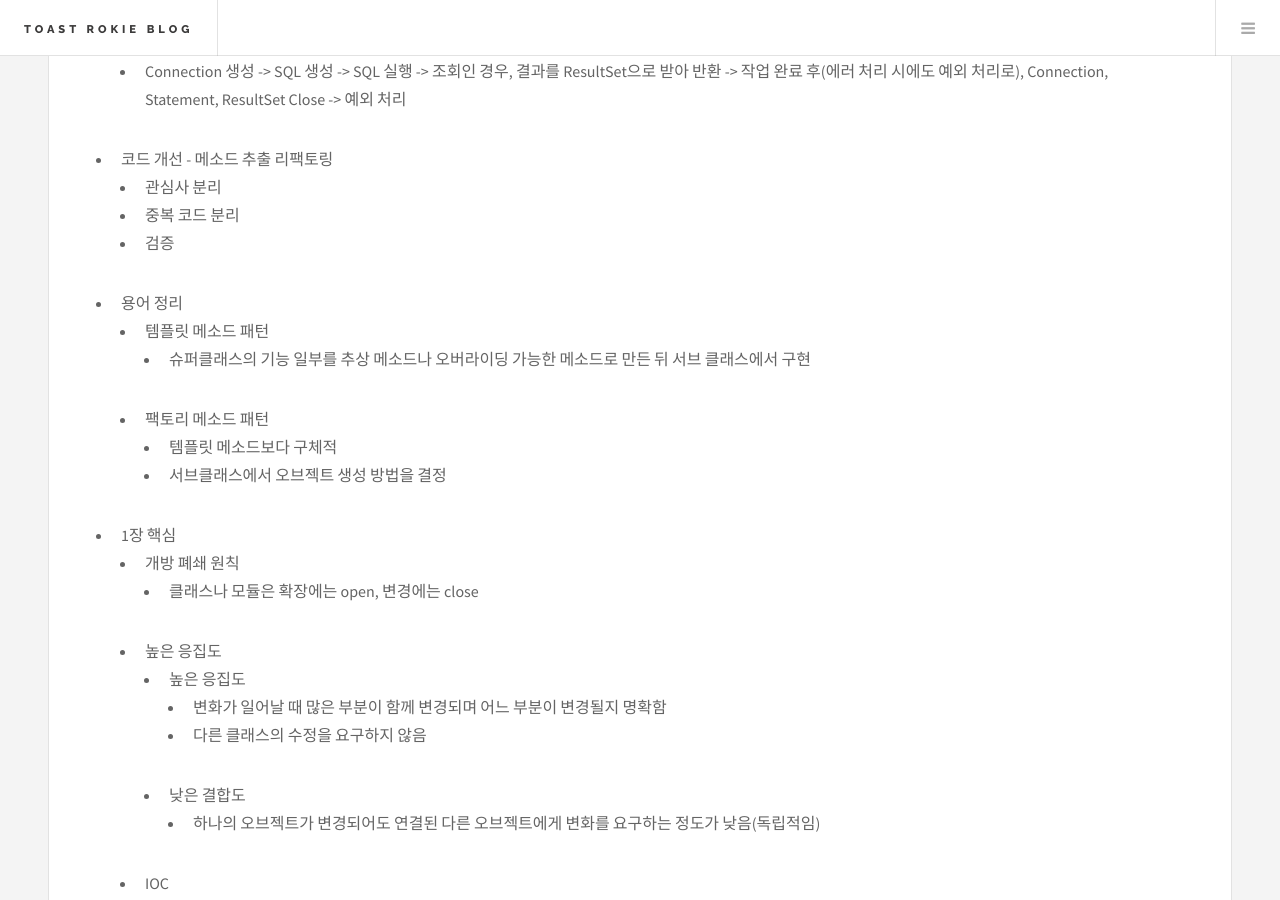
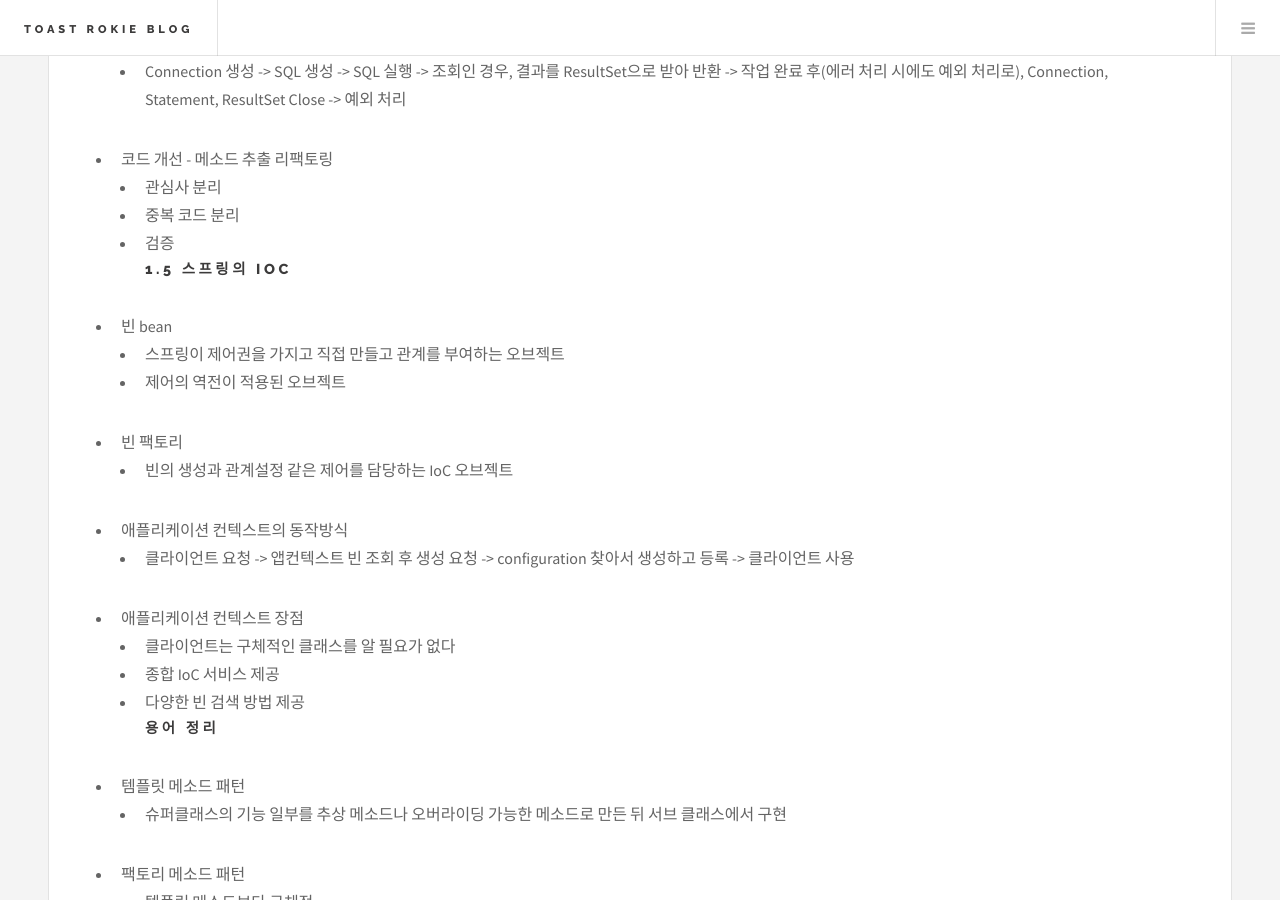
Before and after one commit to naka15/naka15.githubio.backup, a Jekyll site: the page built from _posts/2015-11-14-welcome-to-jekyll2.markdown, in a window 1280 px wide and 900 px high, scrolled down 1523 px. Built offline with Jekyll 4.4.1, drawn with Linux system fonts in a browser that asks for light colours; comment, search, counter and statistics services are not loaded.

Commit message:
Update 2015-11-14-welcome-to-jekyll2.markdown

```diff
--- a/_posts/2015-11-14-welcome-to-jekyll2.markdown
+++ b/_posts/2015-11-14-welcome-to-jekyll2.markdown
@@ -22,28 +22,39 @@ image: /images/pic03.jpg
   	* 다양한 기술 API 제공
 
 ## 1장 오브젝트와 의존관계
-- JDBC 이용한 DB 연결 순서
+  - JDBC 이용한 DB 연결 순서
     * Connection 생성 -> SQL 생성 -> SQL 실행 -> 조회인 경우, 결과를 ResultSet으로 받아 반환 -> 작업 완료 후(에러 처리 시에도 예외 처리로), Connection, Statement, ResultSet Close -> 예외 처리
-- 코드 개선 - 메소드 추출 리팩토링
+  - 코드 개선 - 메소드 추출 리팩토링
     * 관심사 분리
     * 중복 코드 분리
     * 검증
-- 용어 정리
-    * 템플릿 메소드 패턴
-        - 슈퍼클래스의 기능 일부를 추상 메소드나 오버라이딩 가능한 메소드로 만든 뒤 서브 클래스에서 구현
-    * 팩토리 메소드 패턴
-        - 템플릿 메소드보다 구체적
-        - 서브클래스에서 오브젝트 생성 방법을 결정
-
-- 1장 핵심
-    * 개방 폐쇄 원칙
-        - 클래스나 모듈은 확장에는 open, 변경에는 close
-    * 높은 응집도
-        - 높은 응집도
-            + 변화가 일어날 때 많은 부분이 함께 변경되며 어느 부분이 변경될지 명확함
-            + 다른 클래스의 수정을 요구하지 않음
-        - 낮은 결합도
-            + 하나의 오브젝트가 변경되어도 연결된 다른 오브젝트에게 변화를 요구하는 정도가 낮음(독립적임)
-    * IOC
-        - 제어의 역전, 프로그램의 제어 흐름 구조가 바뀜
-            + ex) ConnectionMaker 제어권 : userDao -> DaoFactory
+### 1.5 스프링의 IoC
+  * 빈 bean
+     - 스프링이 제어권을 가지고 직접 만들고 관계를 부여하는 오브젝트
+     - 제어의 역전이 적용된 오브젝트
+  * 빈 팩토리
+     - 빈의 생성과 관계설정 같은 제어를 담당하는 IoC 오브젝트
+  * 애플리케이션 컨텍스트의 동작방식
+     - 클라이언트 요청 -> 앱컨텍스트 빈 조회 후 생성 요청 -> configuration 찾아서 생성하고 등록 -> 클라이언트 사용
+  * 애플리케이션 컨텍스트 장점
+     - 클라이언트는 구체적인 클래스를 알 필요가 없다
+     - 종합 IoC 서비스 제공
+     - 다양한 빈 검색 방법 제공
+### 용어 정리
+   * 템플릿 메소드 패턴
+     - 슈퍼클래스의 기능 일부를 추상 메소드나 오버라이딩 가능한 메소드로 만든 뒤 서브 클래스에서 구현
+   * 팩토리 메소드 패턴
+     - 템플릿 메소드보다 구체적
+     - 서브클래스에서 오브젝트 생성 방법을 결정
+### 1장 핵심
+   * 개방 폐쇄 원칙
+       - 클래스나 모듈은 확장에는 open, 변경에는 close
+   * 높은 응집도
+       - 높은 응집도
+           + 변화가 일어날 때 많은 부분이 함께 변경되며 어느 부분이 변경될지 명확함
+           + 다른 클래스의 수정을 요구하지 않음
+       - 낮은 결합도
+           + 하나의 오브젝트가 변경되어도 연결된 다른 오브젝트에게 변화를 요구하는 정도가 낮음(독립적임)
+   * IOC
+       - 제어의 역전, 프로그램의 제어 흐름 구조가 바뀜
+           + ex) ConnectionMaker 제어권 : userDao -> DaoFactory
```
